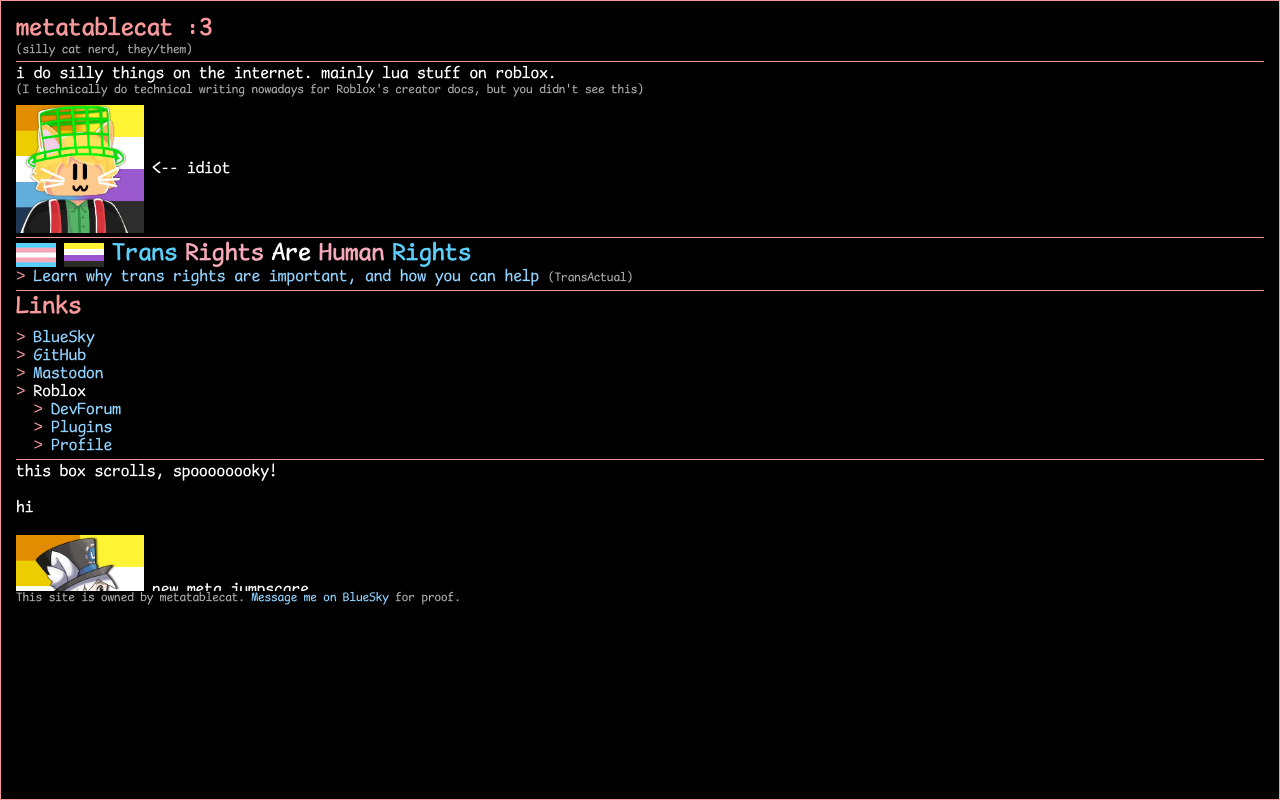
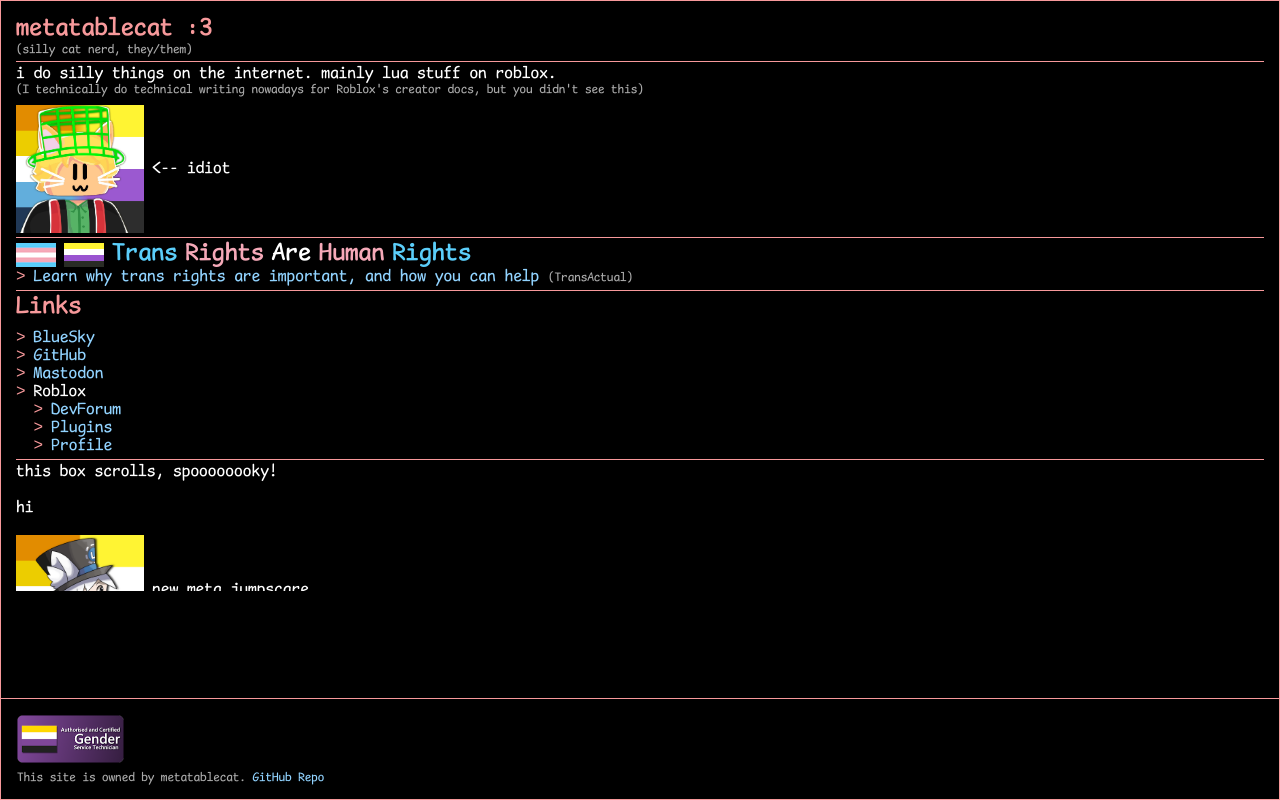
Before and after one commit to metatablecat/metatablecat.github.io, a plain HTML site: page index.html in a window 1280 px wide. Drawn offline with Linux system fonts and the light colour scheme.

Commit message:
Reposition footer content

```diff
--- a/index.html
+++ b/index.html
@@ -103,9 +103,15 @@
 						</span>
 					</div>
 				</div>
-				<div class="empsep"></div>
-				<p class="small">This site is owned by metatablecat. <a style="font-size: 12px;" href="https://bsky.app/messages">Message me on BlueSky</a> for proof.</p>
 			</div>
+		</div>
+
+		<div class="footer">
+			<div class="container-bottom container">
+				<img src="res/img/silly/authorised.png" alt="metatablecat's profile picture" class="button"></img>
+			</div>
+			<div class="emsep"></div>
+			<p class="footer-small small">This site is owned by metatablecat. <a style="font-size: 12px;" href="https://github.com/metatablecat/metatablecat.github.io">GitHub Repo</a></p>
 		</div>
 	</body>
 </html>
--- a/res/css/style.css
+++ b/res/css/style.css
@@ -8,6 +8,8 @@
 	--trans-flag-blue: #5BCEFA;
 	--trans-flag-pink: #F5A9B8;
 	--trans-flag-white: #ffffff;
+
+	--footer-content-size: 68px; /* 64 + 12 + 16 + 8 */
 }
 
 @font-face {
@@ -116,7 +118,7 @@ h2 {
 }
 
 .console-bg {
-	height: 100vh;
+	height: calc(100vh - var(--footer-content-size) - 33px);
 	padding: 15px;
 	box-sizing: border-box;
 	background-color: #000000;
@@ -193,3 +195,26 @@ h2 {
 	height: 24px; /* Optional: Set the height of the image */
   width: auto; /* Optional: Keep the aspect ratio of the image */
 }
+
+.button {
+	margin-right: 8px;
+	height: 48px;
+	width: auto;
+}
+
+.footer-small {
+	text-align: left;
+}
+
+.footer {
+  background-color: #000000;
+  text-align: center;
+  padding: 16px;
+  position: relative;
+  bottom: 0;
+	height: var(--footer-content-size);
+
+	border-style: solid;
+	border-width: 0px 1px 1px 1px;
+	border-color: var(--color-main);
+}
```
Also changed, not shown: res/img/silly/authorised.png (added).
